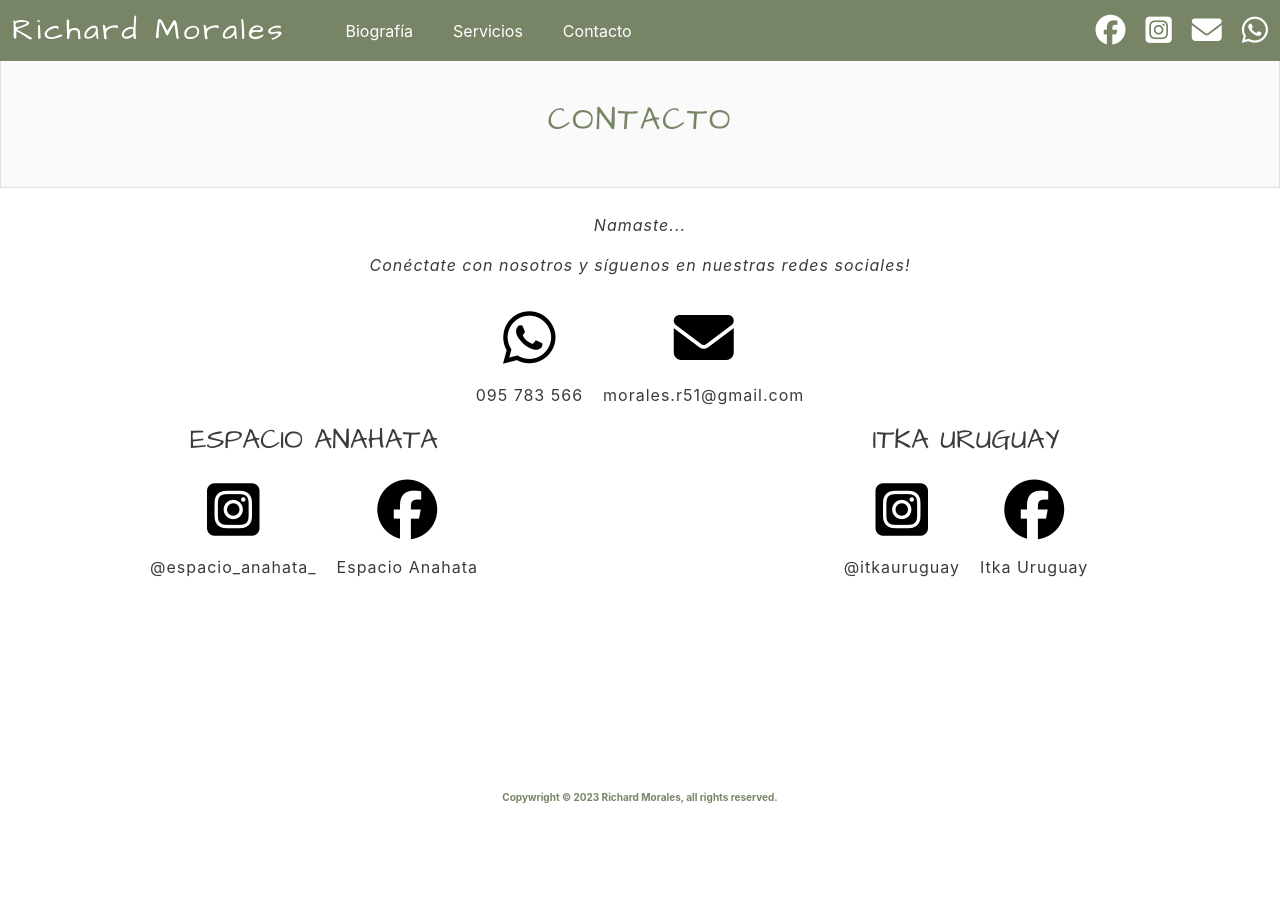
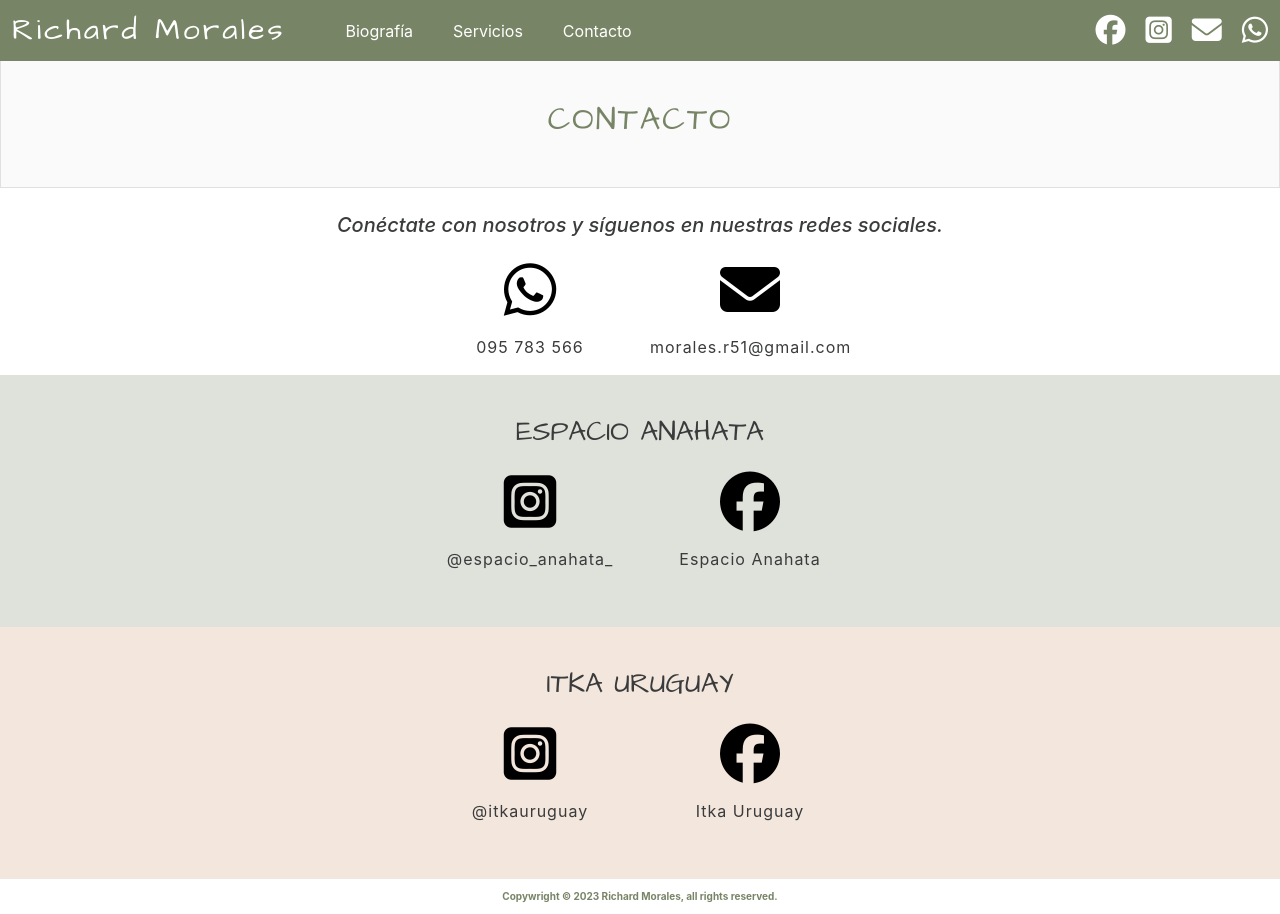
Before and after one commit to stephaniecrocker91/richardmorales2, a React (Create React App) app: page /contacto in a window 1280 px wide. Before the commit the page ends 815 px from the top, so only its background shows below. Built offline with nearby package versions, Linux system fonts and the light colour scheme.

Commit message:
edit contact

```diff
--- a/src/components/Bio.js
+++ b/src/components/Bio.js
@@ -43,9 +43,9 @@ function Bio() {
                             <div className={
                                 app.PaddingLeftRight
                             }>
-                                <div className={
+                                <div className={`${
                                     styles.BioText
-                                }>
+                                } ${app.Margin}`}>
                                     <p>Hola, mi nombre es Richard Morales.</p>
                                     <p>Comencé mi búsqueda hace unos años como practicante de Artes Marciales (karate), después de un tiempo conocí el Chi Kung y de la mano de este hermoso arte llegué al Tai Chi. Instructor de ambas Artes Internas, y también de Yoga, me adentré en el camino del Reiki llegando a la Maestría. Mis estudios continuaron en el campo de las Terapias Florales, luego llegó la Medicina Tradicional China que me enamoró y la cual es base de mí trabajo junto al Tai Chi.
                                         El estudio y análisis de los fenómenos que nos rodean nunca termina.</p>
--- a/src/components/Contact.js
+++ b/src/components/Contact.js
@@ -19,12 +19,9 @@ function Contact() {
                 <div className={
                     app.Margin
                 }>
-                    <p>
-                        <em>Namaste...</em>
-                    </p>
-                    <p>
-                        <em>Conéctate con nosotros y síguenos en nuestras redes sociales!</em>
-                    </p>
+                    <h5>
+                        <em>Conéctate con nosotros y síguenos en nuestras redes sociales.</em>
+                    </h5>
                     <div class={
                         styles.SocialContainer
                     }>
@@ -49,8 +46,9 @@ function Contact() {
                             <p>morales.r51@gmail.com</p>
                         </span>
                     </div>
-                    <Row className="justify-content-center">
-                        <Col md={6} className="text-left">
+                    <div className={
+                        styles.Anahata
+                    }>
                         <h3>Espacio Anahata</h3>
 
                         <div class={
@@ -80,8 +78,10 @@ function Contact() {
                             </span>
 
                         </div>
-                        </Col>
-                        <Col md={6} className="text-right">
+                    </div>
+                    <div className={
+                        styles.Itka
+                    }>
                         <h3>Itka Uruguay</h3>
                         <div class={
                             styles.SocialContainer
@@ -109,10 +109,10 @@ function Contact() {
                                 <p>Itka Uruguay</p>
                             </span>
                         </div>
-                        </Col>
-                    </Row>
                     </div>
                 </div>
+            </div>
+
 
         </>
     )
--- a/src/styles/Contact.module.css
+++ b/src/styles/Contact.module.css
@@ -10,6 +10,9 @@
     justify-content: center;
   }
 
+.SocialContainer span {
+  width:200px;
+}
 
 .SocialContainer a {
     font-size: 60px;
@@ -17,12 +20,16 @@
 
   }
 
-.Left{
-  right:0;
+.Anahata{
+  background-color: #7886663d;
+  padding-top: 40px;
+  padding-bottom: 40px;
 }
-.Right{
-  background-color: aqua!important;
-  left:0;
+
+.Itka{
+  background-color: #e8d2be85;
+  padding-top: 40px;
+  padding-bottom: 40px;
 }
 
   /* Add any additional styling you need for individual links or their icons */
```
Also changed, not shown: src/components/Servicios.js (+9 -7 lines). Lines whose indentation alone changed are shown as unchanged.
